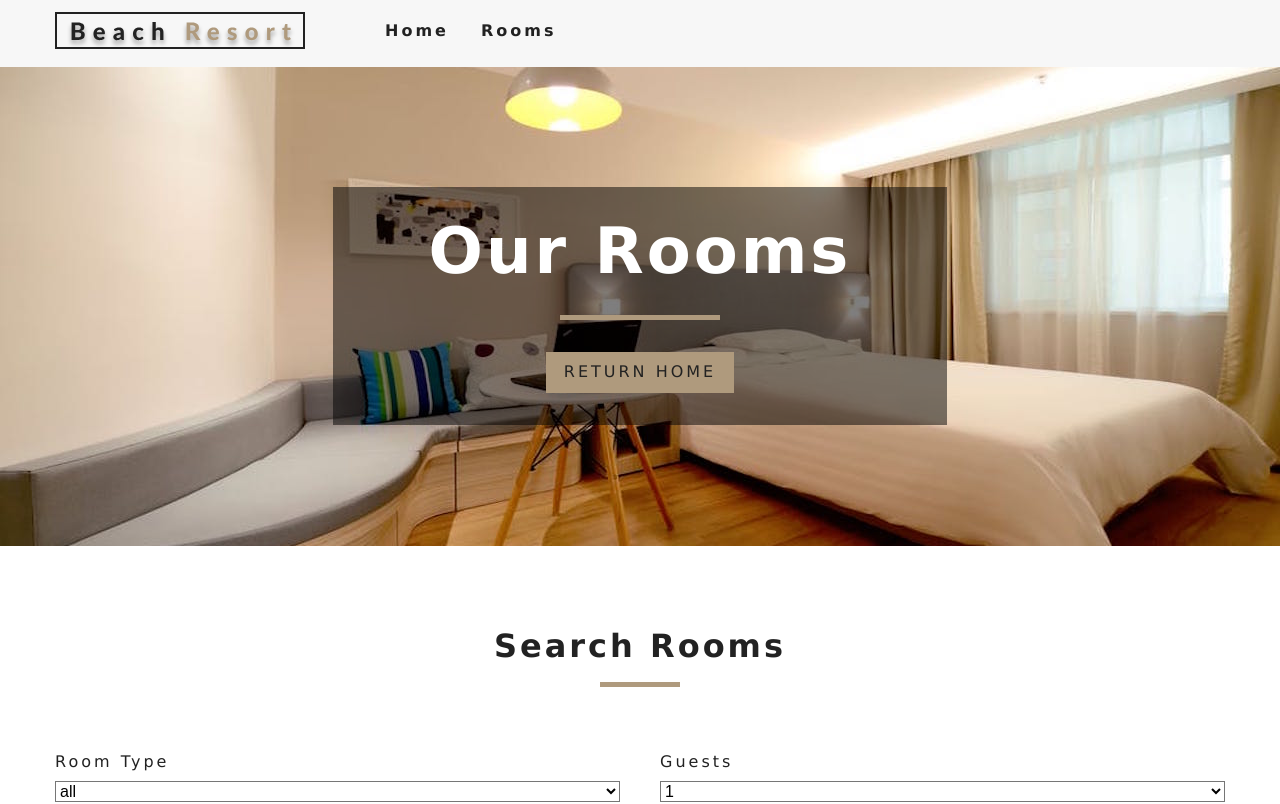
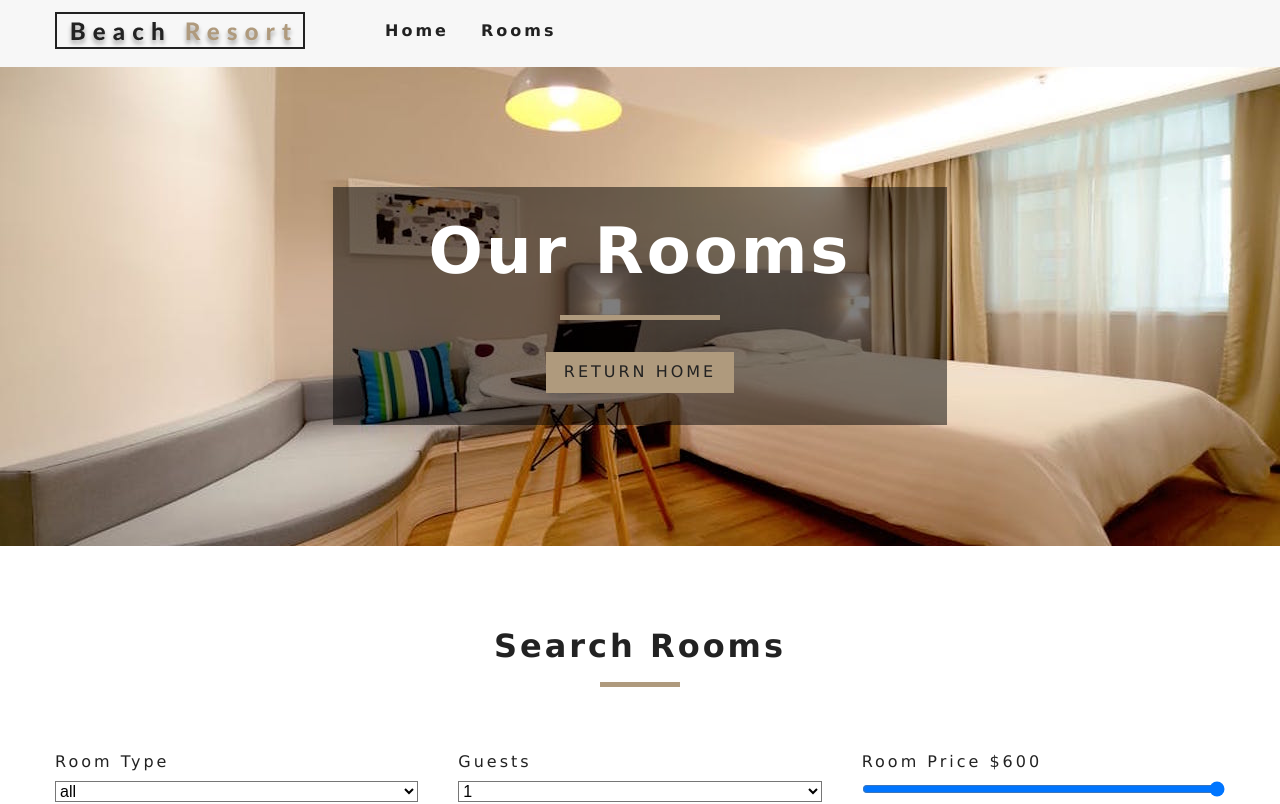
Before and after one commit to r-sabzi/beach-resort, a React (Create React App) app: page /rooms in a window 1280 px wide. Shown: the top 804 px of the page. Built offline with nearby package versions, Linux system fonts and the light colour scheme.

Commit message:
added price filter

```diff
--- a/src/components/RoomFilter.js
+++ b/src/components/RoomFilter.js
@@ -33,7 +33,11 @@ export default function RoomFilter({ rooms }) {
   });
   let people = getUnique(rooms, "capacity");
   people = people.map((item, index) => {
-    return <option key={index} value={item}>{item}</option>
+    return (
+      <option key={index} value={item}>
+        {item}
+      </option>
+    );
   });
 
   return (
@@ -64,6 +68,19 @@ export default function RoomFilter({ rooms }) {
             {people}
           </select>
         </div>
+        <div className="form-group">
+          <label htmlFor="price">room price ${price}</label>
+          <input
+            type="range"
+            name="price"
+            id="price"
+            min={minPrice}
+            max={maxPrice}
+            value={price}
+            className="form-control"
+            onChange={handleChange}
+          />
+        </div>
       </form>
     </section>
   );
--- a/src/context.js
+++ b/src/context.js
@@ -79,13 +79,16 @@ class RoomProvider extends Component {
 
     let tempRooms = [...rooms];
     capacity = parseInt(capacity);
-
+    price = parseInt(price);
     if (type !== "all") {
       tempRooms = tempRooms.filter(room => room.type === type);
     }
     if (capacity !== 1) {
-      tempRooms = tempRooms.filter(room => room.capacity === capacity);
+      tempRooms = tempRooms.filter(room => room.capacity >= capacity);
     }
+
+    tempRooms = tempRooms.filter(room => room.price <= price);
+
     this.setState({
       sortedRooms: tempRooms
     });
```
